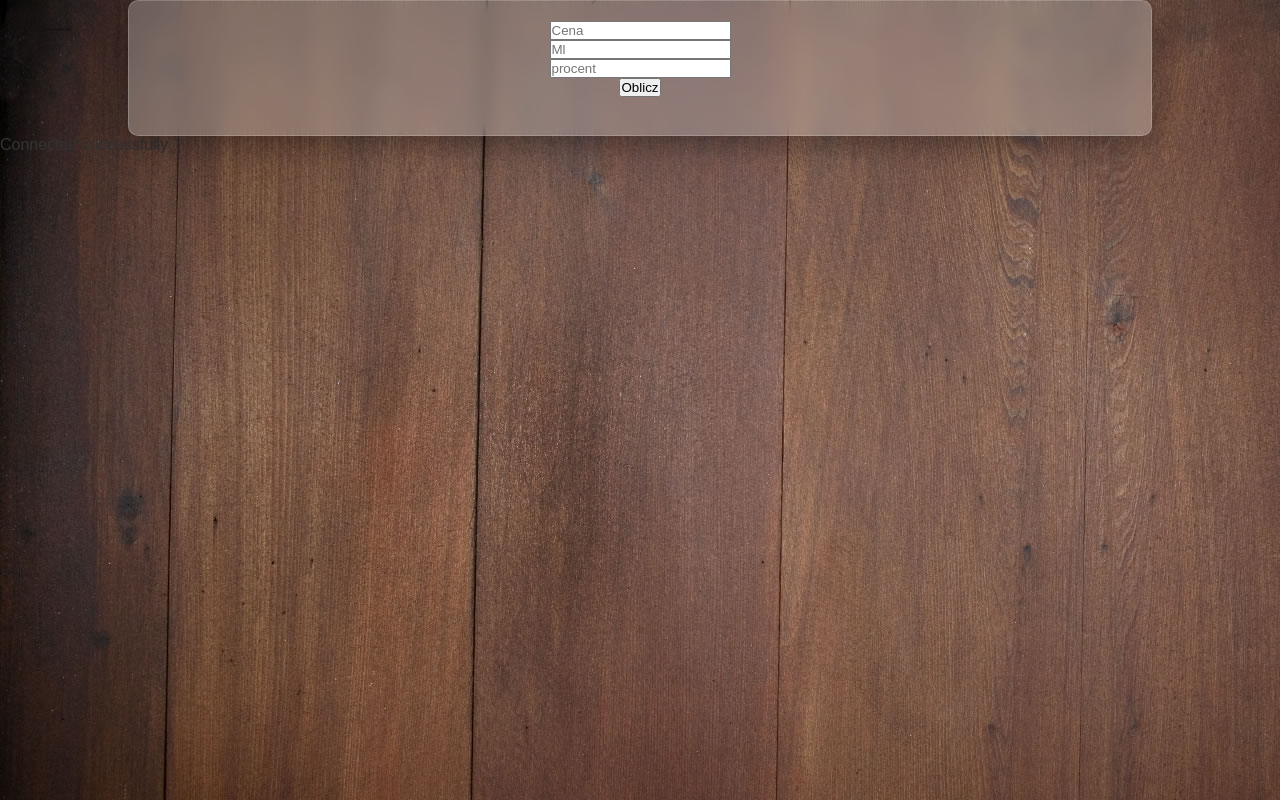
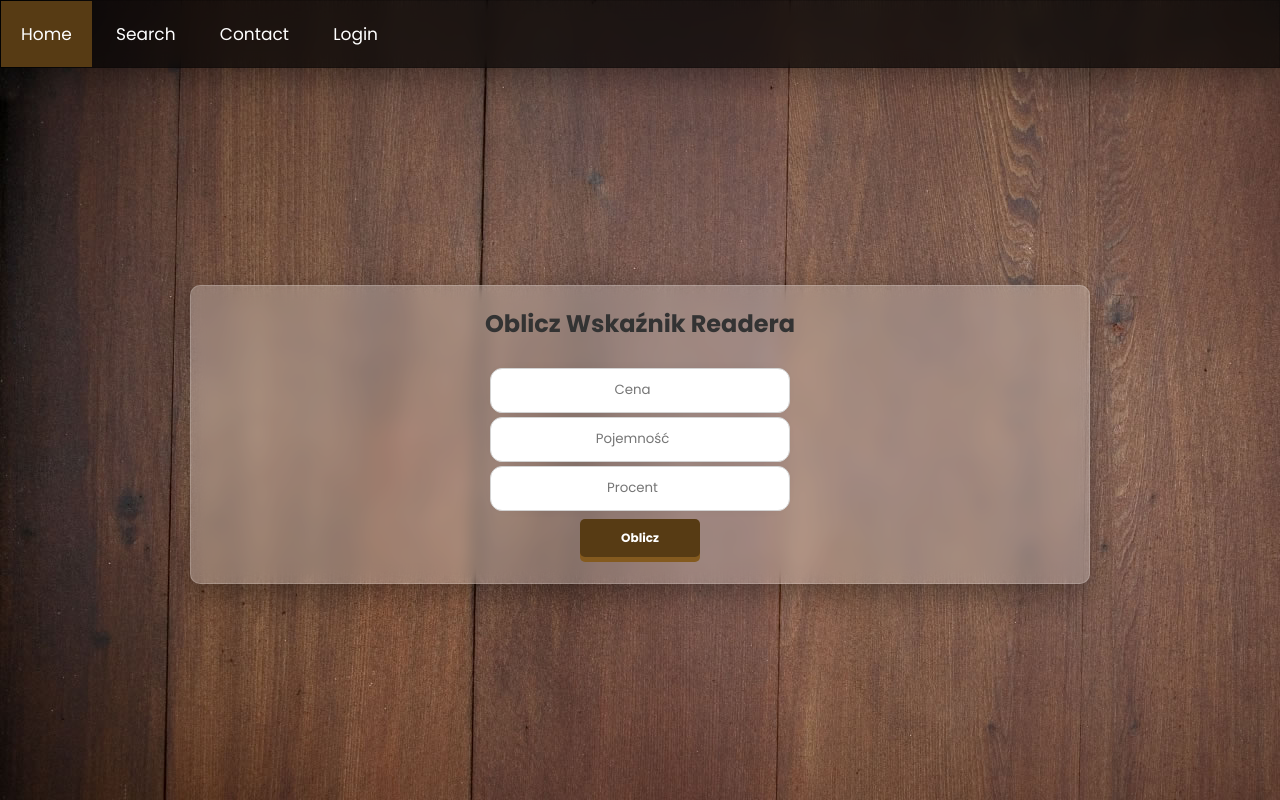
Before and after one commit to Wojanix/IndeksRompera, a PHP site: page / in a window 1280 px wide. Run offline with PHP 8.4, Linux system fonts and the light colour scheme.

Commit message:
Commit next
for statistics

```diff
--- a/index.php
+++ b/index.php
@@ -4,20 +4,34 @@
     <meta charset="UTF-8" />
     <meta name="viewport" content="width=device-width, initial-scale=1.0" />
     <link rel="stylesheet" href="main.css">
-    <script src="script.js" defer></script>
+    <link rel="stylesheet" href="nav.css">
+
+
     <title>Indeks Rompera</title>
 
   </head>
   <body>
 
+    <div class="navbar">
+  <a class="active" href="#"><i class="fa fa-fw fa-home"></i> Home</a>
+  <a href="#"><i class="fa fa-fw fa-search"></i> Search</a>
+  <a href="#"><i class="fa fa-fw fa-envelope"></i> Contact</a>
+  <a href="#"><i class="fa fa-fw fa-user"></i> Login</a>
+</div>
+
+
+<div class="notification" id="connect"><img src="./correct.png" alt="correct">Connected successfully</div>
+
     <div class="container">
-      <div><input id="price" type="text" placeholder="Cena" /></div>
-      <div><input id="amount" type="text" placeholder="Ml" /></div>
-      <div><input id="percent" type="text" placeholder="procent" /></div>
+        <h2>Oblicz Wskaźnik Readera</h2>
+        <br>
+      <div><input class="input" id="price" type="number" placeholder="Cena" /></div>
+      <div><input class="input" id="amount" type="number" placeholder="Pojemność" /></div>
+      <div><input class="input" id="percent" type="number" placeholder="Procent" /></div>
       <button onclick="calculateRomperIndex()">Oblicz</button>
-      <br />
       <div id="index"></div>
     </div>
+    <script src="script.js" ></script>
     <?php
 
 
@@ -39,7 +53,9 @@ if ($conn->connect_error) {
     echo "Connection failed: " . $conn->connect_error;
   die;
 }
-echo "Connected successfully";
+echo '<script type="text/javascript">',
+'connected();',
+'</script>';
 
 die;
 ?>
--- a/main.css
+++ b/main.css
@@ -1,16 +1,22 @@
+@import url('https://fonts.googleapis.com/css2?family=Poppins:wght@300;400;500;600;700&display=swap');
 * {
     margin: 0;
     padding: 0;
     box-sizing: border-box;
+    font-family: 'Poppins', sans-serif;
   }
 
   body {
     font-family: Arial, sans-serif;
     background-color: #f0f0f0;
     color: #333;
-    background-image: url('./background.jpg'); /* Replace 'your-background-image-url.jpg' with your actual image URL */
-    background-repeat: repeat; /* This property repeats the background image */
-
+    background-image: url('./background.jpg');
+    background-repeat: repeat;
+    width: 100%;
+    height: 100vh;
+    display: flex;
+    align-items: center;
+    flex-direction: column;
   }
 
   .container {
@@ -19,15 +25,79 @@
     display: flex;
     flex-direction: column;
     width: 80%;
-    margin: auto;
+    max-width: 900px;
     padding: 20px;
     background-color: #fff;
     border-radius: 8px;
     box-shadow: 0 0 10px rgba(0, 0, 0, 0.1);
     background: rgba( 255, 255, 255, 0.25 );
-box-shadow: 0 8px 32px 0 rgba(0, 0, 0, 0.37);
-backdrop-filter: blur( 8.5px );
--webkit-backdrop-filter: blur( 8.5px );
-border-radius: 10px;
-border: 1px solid rgba( 255, 255, 255, 0.18 );
+    box-shadow: 0 8px 32px 0 rgba(0, 0, 0, 0.37);
+    backdrop-filter: blur( 8.5px );
+    -webkit-backdrop-filter: blur( 8.5px );
+    border-radius: 10px;
+    border: 1px solid rgba( 255, 255, 255, 0.18 );
+    margin: auto;
   }
+
+  .notification{
+    padding: 15px 20px;
+    background-color: whitesmoke;
+    line-height: 30px;
+    border-left: 9px solid rgb(0, 175, 0);
+    border-radius: 5px;
+    text-align: left;
+    position: absolute;
+    top: 0;
+    right: 20px;
+  }
+  .notification img {
+   transform: translate(-2px, 2px);
+    width: 15px;
+    height: 15px;
+  }
+
+  .input {
+    width: 300px;
+    height: 45px;
+    padding: 12px;
+    border-radius: 12px;
+    margin: 2px;
+    border: 1.5px solid lightgrey;
+    outline: none;
+    transition: all 0.3s cubic-bezier(0.19, 1, 0.22, 1);
+    box-shadow: 0px 0px 20px -18px;
+    text-align: center;
+  }
+
+  .input:hover {
+    border: 2px solid lightgrey;
+    box-shadow: 0px 0px 20px -17px;
+  }
+
+  .input:active {
+    transform: scale(0.95);
+  }
+
+  .input:focus {
+    border: 2px solid grey;
+  }
+
+  button {
+    border: none;
+    outline: none;
+    width: 120px;
+    background-color: #573b14;
+    padding: 10px 20px;
+    font-size: 12px;
+    font-weight: 700;
+    color: #fff;
+    border-radius: 5px;
+    transition: all ease 0.1s;
+    box-shadow: 0px 5px 0px 0px #845a1f;
+    margin: 6px 0;
+  }
+
+  button:active {
+    transform: translateY(5px);
+    box-shadow: 0px 0px 0px 0px #845a1f;
+  }
--- /dev/null
+++ b/nav.css
@@ -0,0 +1,40 @@
+.navbar {
+    width: 100%;
+    background-color: rgba(0,0,0,0.7);
+    overflow: auto;
+
+    box-shadow: 0 0 10px rgba(0, 0, 0, 0.1);
+    box-shadow: 0 8px 32px 0 rgba(0, 0, 0, 0.37);
+    backdrop-filter: blur( 8.5px );
+    -webkit-backdrop-filter: blur( 8.5px );
+    border: 1px solid rgba(0, 0, 0, 0.18);
+    align-items: center;
+  }
+
+  /* Navbar links */
+  .navbar a {
+    text-align: center;
+    padding: 20px;
+    color: white;
+    text-decoration: none;
+    font-size: 17px;
+    display: inline-block;
+  }
+
+  /* Navbar links on mouse-over */
+  .navbar a:hover {
+    background-color: #000;
+  }
+
+  /* Current/active navbar link */
+  .active {
+    background-color: #573b14;
+  }
+
+  /* Add responsiveness - will automatically display the navbar vertically instead of horizontally on screens less than 500 pixels */
+  @media screen and (max-width: 500px) {
+    .navbar a {
+      float: none;
+      display: block;
+    }
+  }
--- a/script.js
+++ b/script.js
@@ -8,3 +8,12 @@ const calculateRomperIndex = () => {
   document.getElementById("index").innerHTML =
     (amount.value * percent.value) / 100 / price.value;
 };
+
+const connected = () => {
+  console.log("f");
+  document.getElementById("connect").style.display = "block";
+  setTimeout(() => {
+    document.getElementById("connect").style.display = "none";
+  }, 1000);
+  console.log("2");
+};
```
Also changed, not shown: correct.png (added).
